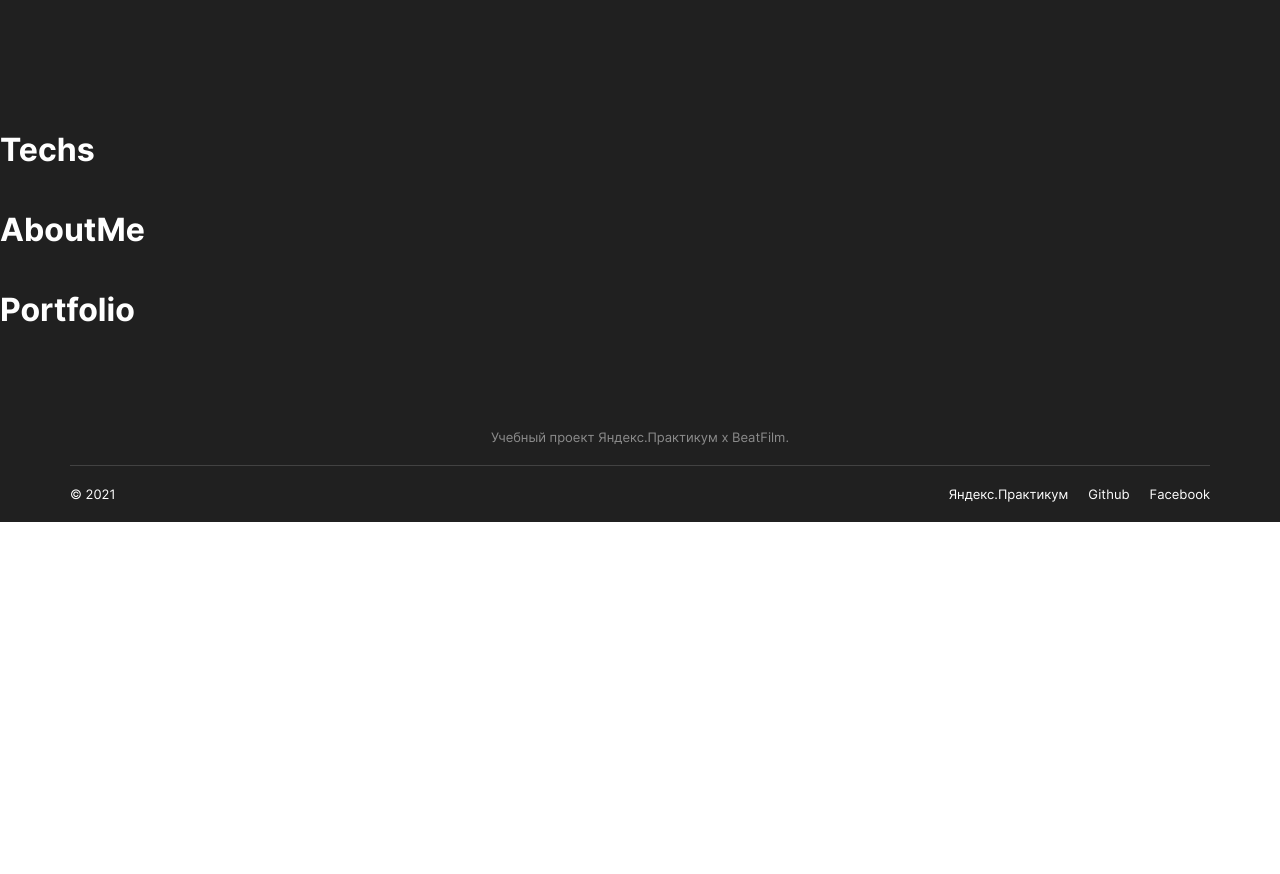
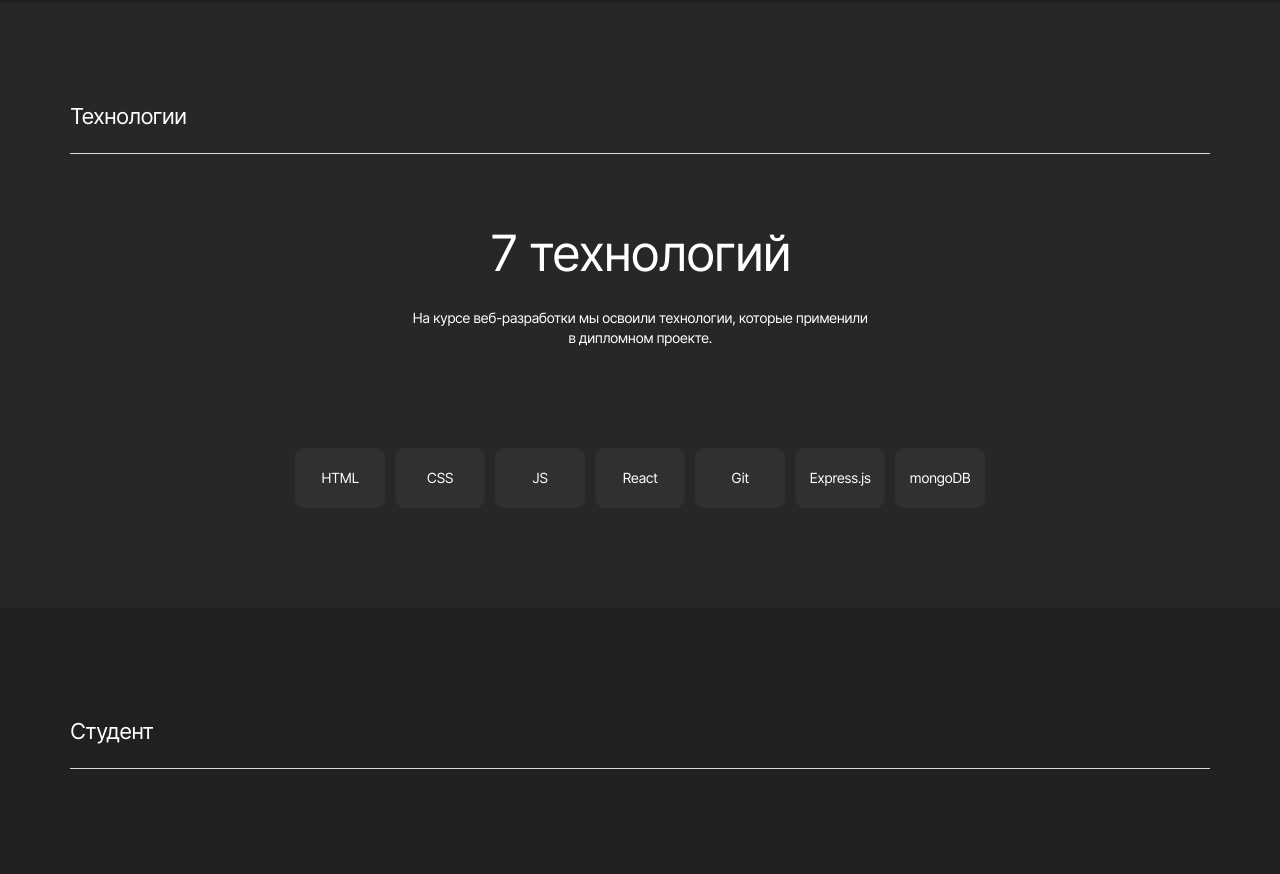
Before and after one commit to sergey-popov-1964/movies-explorer-frontend, a React app: page / in a window 1280 px wide. Shown: the part 1186-2060 px from the top of the page. Before the commit the page ends 1708 px from the top, so only its background shows below. Built offline with nearby package versions, Linux system fonts and the light colour scheme.

Commit message:
18_07_2021__2

```diff
--- a/src/components/App/App.js
+++ b/src/components/App/App.js
@@ -8,6 +8,7 @@ import Movies from "../Movies/Movies";
 import SavedMovies from "../SavedMovies/SavedMovies";
 import Profile from "../Profile/Profile";
 import Notfound from "../Notfound/Notfound";
+import Techs from "../Movies/Techs/Techs";
 
 function App() {
 
@@ -40,6 +41,10 @@ function App() {
           <Main/>
         </Route>
 
+        <Route exact path="/#section-1">
+          <Techs/>
+        </Route>
+
         <Route path="*">
           <Notfound/>
         </Route>
--- /dev/null
+++ b/src/components/Main/AboutMe/AboutMe.css
@@ -0,0 +1,4 @@
+.about-me {
+  padding: 110px 70px 100px;
+  background-color: #202020;
+}
--- a/src/components/Main/Portfolio/AboutMe.js
+++ b/src/components/Main/AboutMe/AboutMe.js
@@ -1,15 +1,19 @@
 import React from 'react';
 import './AboutMe.css';
 import '../../App/App.css';
+import '../Main.css'
 
 function AboutMe() {
 
+  return (
+    <div id="student" className="block main__block about-me">
+      <h2 className="main__block-head">Студент</h2>
 
-  return (
-    <div className="block">
-      <h1>AboutMe</h1>
+
+
     </div>
   )
+
 }
 
 export default AboutMe;
--- a/src/components/Main/AboutProject/AboutProject.css
+++ b/src/components/Main/AboutProject/AboutProject.css
@@ -1,20 +1,21 @@
 .about {
-  display: grid;
-  grid-template: auto / 1fr;
+  /*display: grid;*/
+  /*grid-template: auto / 1fr;*/
   padding: 110px 70px;
+  background-color: #202020;
 }
 
-.about__title {
-  grid-row: 1/2;
-  margin: 0;
-  padding: 0 0 23px;
-  border-bottom: solid 1px #DADADA;
-  font-weight: 400;
-  font-size: 22px;
-  line-height: 27px;
-  letter-spacing: -0.04em;
-  color: #FFFFFF;
-}
+/*.about__title {*/
+/*  grid-row: 1/2;*/
+/*  margin: 0;*/
+/*  padding: 0 0 23px;*/
+/*  border-bottom: solid 1px #DADADA;*/
+/*  font-weight: 400;*/
+/*  font-size: 22px;*/
+/*  line-height: 27px;*/
+/*  letter-spacing: -0.04em;*/
+/*  color: #FFFFFF;*/
+/*}*/
 
 .about__stages {
   grid-row: 2/3;
@@ -55,7 +56,7 @@
 .about__chart {
   grid-row: 3/4;
   grid-template: max-content / max-content 1fr;
-  margin: 100px 0;
+  margin: 110px 0 0;
   padding: 0;
 }
 
@@ -75,7 +76,7 @@
   background-color: #303030;
 }
 
-.about__chart-week_back{
+.about__chart-week_green{
   background-color: #3DDC84;
   width: 228px;
   color: #000000;
--- a/src/components/Main/AboutProject/AboutProject.js
+++ b/src/components/Main/AboutProject/AboutProject.js
@@ -1,4 +1,5 @@
 import React from 'react';
+import '../Main.css';
 import './AboutProject.css';
 import '../../App/App.css';
 
@@ -6,8 +7,8 @@ function AboutProject() {
 
 
   return (
-    <div className="block about">
-      <h2 className="about__title">О проекте</h2>
+    <div id="about" className="block main__block about">
+      <h2 className="main__block-head">О проекте</h2>
 
       <ul className="about__list about__stages">
         <li className="about__item">
@@ -22,7 +23,7 @@ function AboutProject() {
 
       <ul className="about__list about__chart">
         <li className="about__chart-item">
-          <h3 className="about__chart-week about__chart-week_back">1 неделя</h3>
+          <h3 className="about__chart-week about__chart-week_green">1 неделя</h3>
           <p className="about__chart-text">Back-end</p>
         </li>
         <li className="about__item">
--- a/src/components/Main/Main.css
+++ b/src/components/Main/Main.css
@@ -7,3 +7,20 @@
   min-height: 100vh;
   grid-template: auto /1fr minmax(auto, 1280px) 1fr;
 }
+
+.main__block {
+  display: grid;
+  grid-template: auto / 1fr;
+}
+
+.main__block-head {
+  grid-row: 1/2;
+  margin: 0;
+  padding: 0 0 23px;
+  border-bottom: solid 1px #DADADA;
+  font-weight: 400;
+  font-size: 22px;
+  line-height: 27px;
+  letter-spacing: -0.04em;
+  color: #FFFFFF;
+}
--- a/src/components/Main/Main.js
+++ b/src/components/Main/Main.js
@@ -3,9 +3,9 @@ import './Main.css';
 import '../App/App.css';
 import Promo from "./Promo/Promo";
 import AboutProject from "./AboutProject/AboutProject";
-import Techs from "../Movies/Techs/Techs";
-import AboutMe from "./Portfolio/AboutMe";
-import Portfolio from "./AboutMe/Portfolio";
+import Techs from "./Techs/Techs";
+import Portfolio from "./Portfolio/Portfolio";
+import AboutMe from "./AboutMe/AboutMe";
 import Footer from "../Footer/Footer";
 
 function Main() {
--- a/src/components/Main/NavTab/NavTab.js
+++ b/src/components/Main/NavTab/NavTab.js
@@ -1,27 +1,33 @@
 import React from 'react';
 import './NavTab.css';
+import {Link} from "react-router-dom";
 
 function NavTab() {
 
   return (
     <ul className="nav">
       <li className="nav__item">
-        <button type="button"
-                className="nav__button">
-          О проекте
-        </button>
+        <a href="#about">О проекте</a>
+        {/*<button type="button"*/}
+        {/*        className="nav__button">*/}
+        {/*  О проекте*/}
+        {/*</button>*/}
       </li>
       <li className="nav__item">
-        <button type="button"
-                className="nav__button">
-          Технологии
-        </button>
+        {/*<Link to="/#tc">111111</Link>*/}
+        <a href="#techs">Технологии</a>
+        {/*<Link to="/#section-1">Технологии</Link>*/}
+        {/*<button type="button"*/}
+        {/*        className="nav__button">*/}
+        {/*  Технологии*/}
+        {/*</button>*/}
       </li>
       <li className="nav__item">
-        <button type="button"
-                className="nav__button">
-          Студент
-        </button>
+        <a href="#student">Студент</a>
+        {/*<button type="button"*/}
+        {/*        className="nav__button">*/}
+        {/*  Студент*/}
+        {/*</button>*/}
       </li>
     </ul>
   )
--- a/src/components/Main/Techs/Techs.css
+++ b/src/components/Main/Techs/Techs.css
@@ -0,0 +1,60 @@
+.techs {
+  padding: 100px 70px;
+  background-color: #272727;
+}
+
+.techs__title {
+  margin: 70px 0 0;
+  padding: 0;
+  font-weight: 400;
+  font-size: 50px;
+  line-height: 58px;
+  text-align: center;
+  letter-spacing: -0.04em;
+  color: #FFFFFF;
+}
+
+.techs__text {
+  margin: 26px auto 0;
+  padding: 0;
+  width: 460px;
+  font-weight: normal;
+  font-size: 14px;
+  line-height: 20px;
+  text-align: center;
+  letter-spacing: -0.04em;
+  color: #FFFFFF;
+}
+
+.techs__list {
+  margin: 100px auto 0;
+  padding: 0;
+  display: flex;
+  flex-direction: row;
+}
+
+.techs__item {
+  margin: 0 10px 0 0;
+  padding: 0;
+  list-style: none;
+  text-decoration: none;
+  background-color: #303030;
+  width: 90px;
+  height: 60px;
+  border-radius: 10px;
+}
+
+.techs__item:last-of-type {
+  margin: 0;
+}
+
+.techs__item-text {
+  margin: 0;
+  padding: 21px 0 0;
+  font-weight: 400;
+  font-size: 14px;
+  line-height: 17px;
+  text-align: center;
+  letter-spacing: -0.04em;
+  color: #FFFFFF;
+}
--- a/src/components/Main/Techs/Techs.js
+++ b/src/components/Main/Techs/Techs.js
@@ -1,14 +1,47 @@
 import React from 'react';
 import './Techs.css';
+import '../Main.css'
 
 function Techs() {
 
 
     return (
+      <div id="techs" className="block main__block techs">
+        <h2 className="main__block-head">Технологии</h2>
+
         <div>
+            <h1 className="techs__title">7 технологий</h1>
+            <p className="techs__text">На курсе веб-разработки мы освоили технологии, которые применили в дипломном проекте.</p>
 
-        </div>
+      </div>
+
+        <ul className="techs__list">
+          <li className="techs__item">
+            <p className="techs__item-text">HTML</p>
+          </li>
+          <li className="techs__item">
+            <p className="techs__item-text">CSS</p>
+          </li>
+          <li className="techs__item">
+            <p className="techs__item-text">JS</p>
+          </li>
+          <li className="techs__item">
+            <p className="techs__item-text">React</p>
+          </li>
+          <li className="techs__item">
+            <p className="techs__item-text">Git</p>
+          </li>
+          <li className="techs__item">
+            <p className="techs__item-text">Express.js</p>
+          </li>
+          <li className="techs__item">
+            <p className="techs__item-text">mongoDB</p>
+          </li>
+        </ul>
+
+      </div>
     )
+
 }
 
 export default Techs;
```
Also changed, not shown: src/components/Main/AboutMe/Portfolio.css (deleted), src/components/Main/Portfolio/AboutMe.css (deleted), src/components/Main/Portfolio/Portfolio.css (added), src/components/Main/Portfolio/Portfolio.js (renamed from src/components/Main/AboutMe/Portfolio.js), src/images/my_photo.jpg (added).
